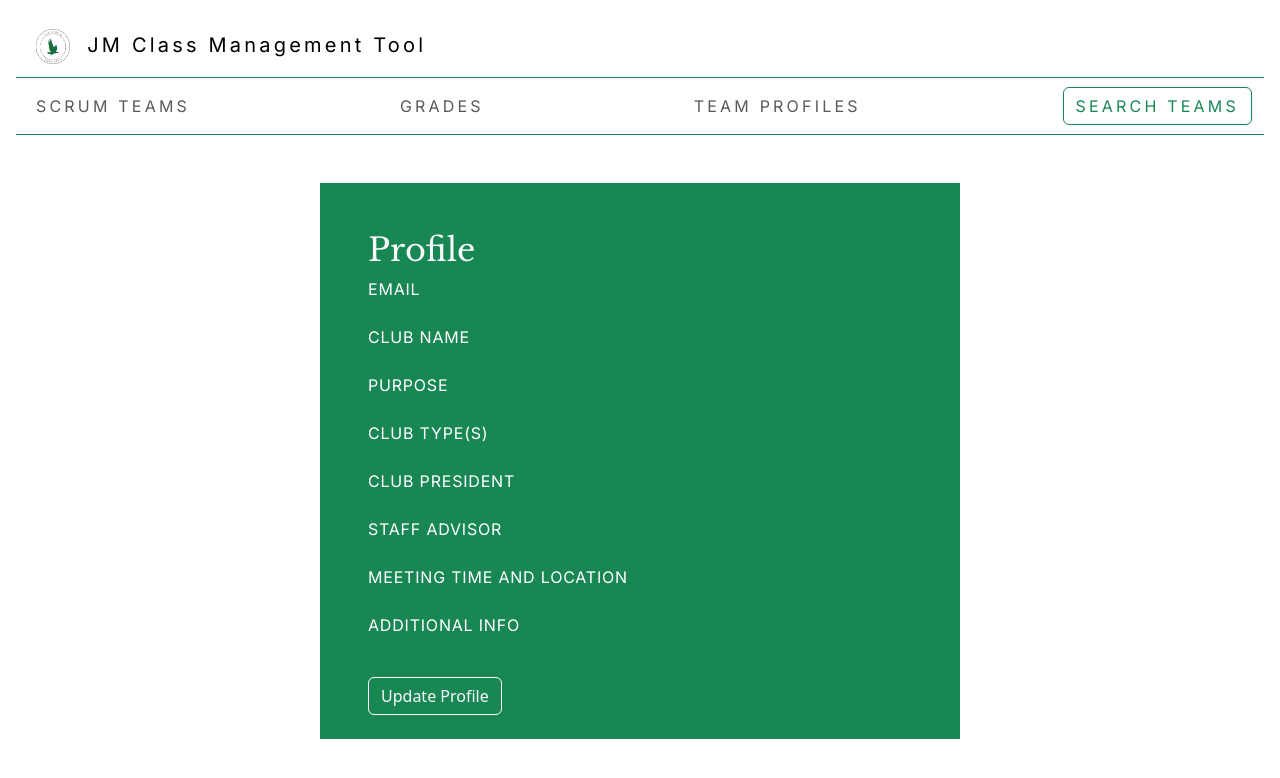
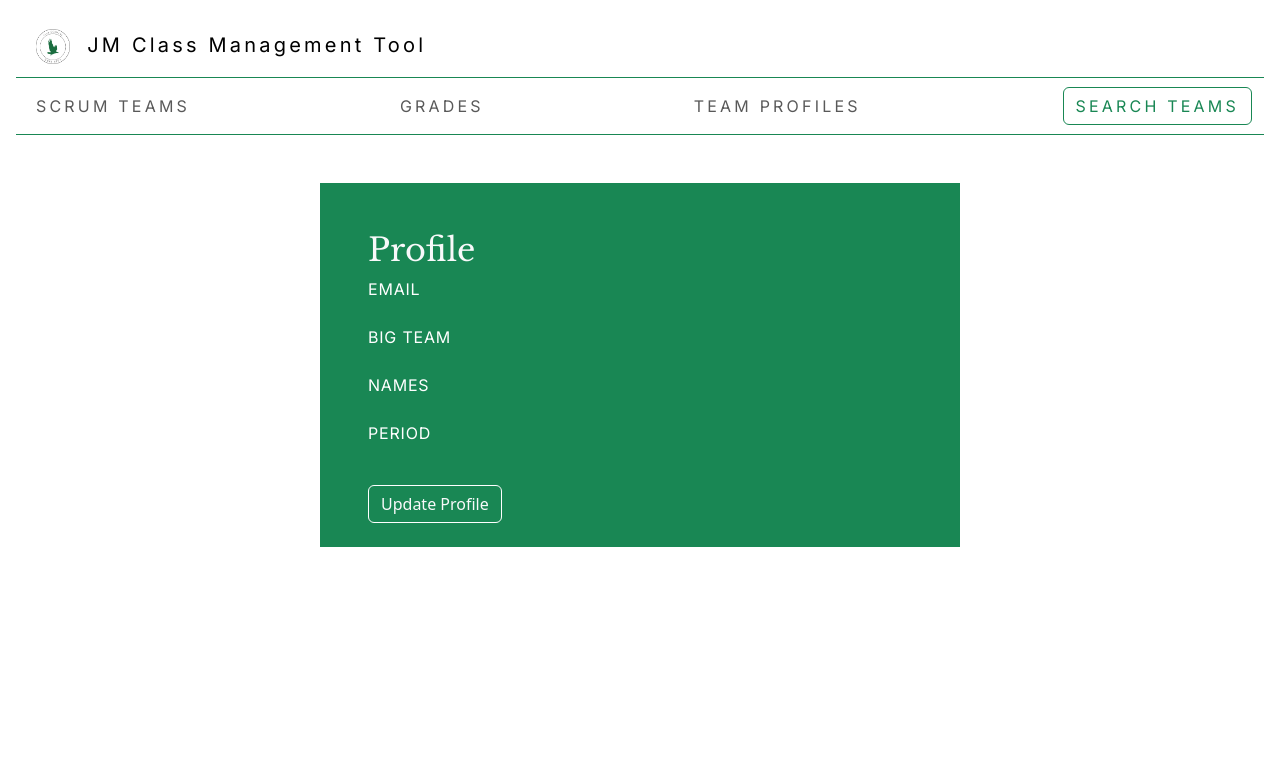
Before and after one commit to saumyapalk23/codingprojfontend, a Jekyll site: the page built from profile.md, in a window 1280 px wide. Shown: the top 778 px of the page. Built offline with Jekyll 4.4.1, drawn with Linux system fonts in a browser that asks for light colours; our own code applies the rules of GitHub Pages for plain Markdown files; the repository's description, which GitHub fills in, is left out.

```diff
--- a/profile.md
+++ b/profile.md
@@ -24,8 +24,8 @@
                 // 'Content-Type': 'application/x-www-form-urlencoded',
                 },
             };
-            fetch("https://mrr.rebeccaaa.tk/hello", options)
-            // fetch("http://localhost:8023/hello", options)
+            // fetch("https://mrr.rebeccaaa.tk/hello", options)
+            fetch("http://localhost:8023/hello", options)
             // response is a RESTful "promise" on any successful fetch
             .then(response => {
             // check for response errors
@@ -54,32 +54,16 @@
                 <p id="email"></p>
             </div>
             <div class="mb-3 px-5">
-                <label class="form-label" for="name">CLUB NAME</label>
-                <p id="name"></p>
+                <label class="form-label" for="bigteam">BIG TEAM</label>
+                <p id="bigteam"></p>
             </div>
             <div class="mb-3 px-5">
-                <label class="form-label" for="purpose">PURPOSE</label>
-                <p id="purpose"></p>
+                <label class="form-label" for="names">NAMES</label>
+                <p id="names"></p>
             </div>
             <div class="mb-3 px-5">
-                <label class="form-label" for="types">CLUB TYPE(S)</label>
-                <p id="types"></p>
-            </div>
-            <div class="mb-3 px-5">
-                <label class="form-label" for="president">CLUB PRESIDENT</label>
-                <p id="president"></p>
-            </div>
-            <div class="mb-3 px-5">
-                <label class="form-label" for="advisor">STAFF ADVISOR</label>
-                <p id="advisor"></p>
-            </div>
-            <div class="mb-3 px-5">
-                <label class="form-label" for="meeting">MEETING TIME AND LOCATION</label>
-                <p id="meeting"></p>
-            </div>
-            <div class="mb-3 px-5">
-                <label class="form-label" for="info">ADDITIONAL INFO</label>
-                <p id="info"></p>
+                <label class="form-label" for="period">PERIOD</label>
+                <p id="period"></p>
             </div>
             <a class="btn btn-custom text-nowrap text-light my-3 mx-5 mb-4" type="submit" href="{{ site.baseurl }}/update">Update Profile</a>
         </div>
@@ -87,8 +71,8 @@
             const storedData = JSON.parse(localStorage.getItem('ID'));
             console.log(storedData);
             // prepare fetch urls
-            // const base_url = "http://localhost:8023/api/team/";
-            const base_url = "https://mrr.rebeccaaa.tk/api/team/";
+            const base_url = "http://localhost:8023/api/team/";
+            // const base_url = "https://mrr.rebeccaaa.tk/api/team/";
             const get_by_id = base_url + storedData;
              // fetch the API
             fetch(get_by_id, options)
@@ -102,14 +86,10 @@
                 // valid response will have JSON data
                 response.json().then(data => {
                     console.log(data);
-                    document.getElementById("name").innerHTML = data.name;
-                    document.getElementById("purpose").innerHTML = data.purpose;
-                    document.getElementById("types").innerHTML = data.types;
+                    document.getElementById("bigteam").innerHTML = data.bigteam;
                     document.getElementById("email").innerHTML = data.email;
-                    document.getElementById("president").innerHTML = data.president;
-                    document.getElementById("advisor").innerHTML = data.advisor;
-                    document.getElementById("meeting").innerHTML = data.meeting;
-                    document.getElementById("info").innerHTML = data.info;
+                    document.getElementById("names").innerHTML = data.names;
+                    document.getElementById("period").innerHTML = data.period;
                 })
             })
             // catch fetch errors (ie Nginx ACCESS to server blocked)
@@ -118,4 +98,5 @@
             });
         </script>
     </body>
+
 </html>
```
Also changed, not shown: login.md (+2 -2 lines), signup.md (+12 -34 lines), update.md (+14 -35 lines).
